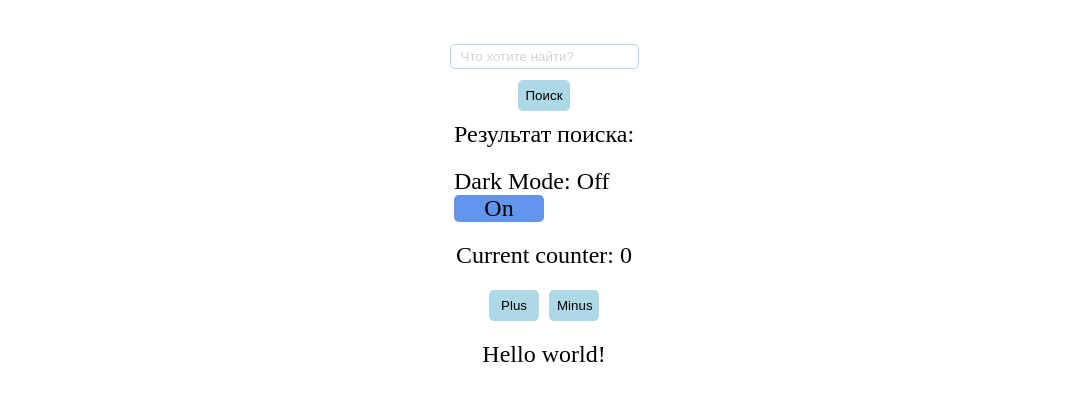
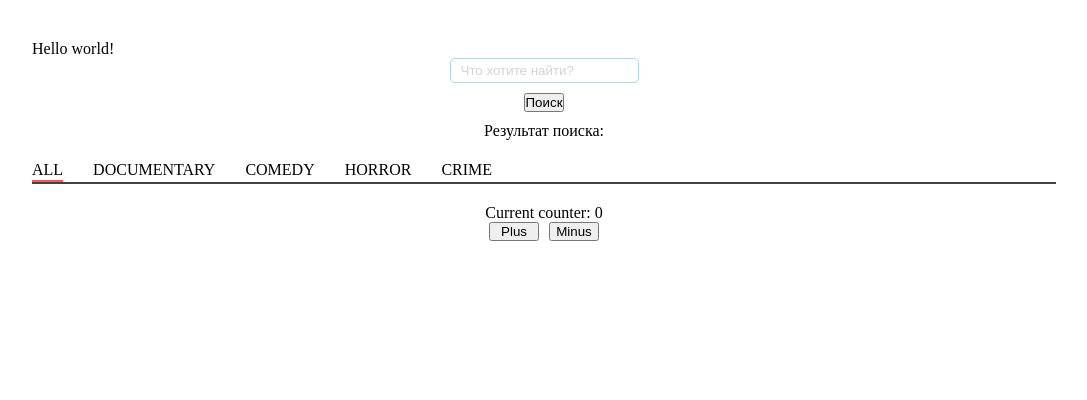
Before and after one commit to Vseuvoleny/ReactJS_Global_Mentoring, a React (Create React App) app in the folder app/: page / in a window 1280 px wide. Shown: the top 400 px of the page, without its empty margins (96-1183 px from the left). Built offline with nearby package versions, Linux system fonts and the light colour scheme.

Commit message:
update ArrowComoponent

```diff
--- a/app/src/App.jsx
+++ b/app/src/App.jsx
@@ -3,10 +3,9 @@ import Main from "./Main/Main";
 import "./App.scss";
 
 const App = () => {
-  const [darkMode, setDarkMode] = useState(false);
   return (
-    <div className={`App ${darkMode ? "dark" : ""}`}>
-      <Main darkMode={darkMode} setDarkMode={setDarkMode} />
+    <div className="App">
+      <Main />
     </div>
   );
 };
--- a/app/src/App.scss
+++ b/app/src/App.scss
@@ -1,33 +1,15 @@
 * {
   box-sizing: border-box;
+  margin: 0;
   padding: 0;
-  margin: 0;
-}
-.App {
-  display: flex;
-  flex-direction: column;
-  height: 100vh;
-  align-items: center;
-  padding-top: 40px;
-  font-size: 24px;
-  div + div {
-    margin-top: 20px;
-  }
 }
 
-.dark {
-  color: #fff;
-  background: #333;
+li {
+  list-style: none;
 }
 
-.button {
-  padding: 8px;
-  outline: none;
-  border: 0;
-  border-radius: 5px;
-  background: lightblue;
-  cursor: pointer;
-  &:active {
-    transform: translateY(5px);
-  }
+.App {
+  margin: 0 auto;
+  padding-top: 40px;
+  width: 80%;
 }
--- a/app/src/Main/Main.jsx
+++ b/app/src/Main/Main.jsx
@@ -9,13 +9,13 @@ export const Main = ({ darkMode, setDarkMode }) => {
   const [searchResult, setSearchResult] = useState("");
   return (
     <>
+      <ElementCr />
       <ComponentR
         searchResult={searchResult}
         setSearchResult={setSearchResult}
       />
-      <ArrowComponent darkMode={darkMode} setDarkMode={setDarkMode} />
+      <ArrowComponent />
       <PureComponents counter={counter} setCounter={setCounter} />
-      <ElementCr />
     </>
   );
 };
--- a/app/src/components/ArrowComponents/ArrowComponents.jsx
+++ b/app/src/components/ArrowComponents/ArrowComponents.jsx
@@ -1,22 +1,30 @@
-import React from "react";
+import React, { useState } from "react";
 import "./ArrowComponents.scss";
 
-export const ArrowComponents = ({ darkMode, setDarkMode }) => {
+const films = [
+  { title: "All", id: 1 },
+  { title: "Documentary", id: 2 },
+  { title: "Comedy", id: 3 },
+  { title: "Horror", id: 4 },
+  { title: "crime", id: 5 },
+];
+
+const ArrowComponents = () => {
+  const [activeFilm, setActiveFilm] = useState(1);
+
   return (
-    <div className="arrow">
-      <p>Dark Mode: {darkMode ? "On" : "Off"}</p>
-      <input
-        id="togler"
-        hidden
-        className="check"
-        type="checkbox"
-        onClick={() => setDarkMode(!darkMode)}
-      />
-      <label className="toggler" htmlFor="togler">
-        <div className="control">
-          <span></span>
-        </div>
-      </label>
+    <div className="films-category">
+      <ul className="films-category__films">
+        {films.map((f) => (
+          <li
+            key={f.id}
+            className={`film ${activeFilm === f.id ? "active" : ""}`}
+            onClick={() => setActiveFilm(f.id)}
+          >
+            {f.title}
+          </li>
+        ))}
+      </ul>
     </div>
   );
 };
--- a/app/src/components/ArrowComponents/ArrowComponents.scss
+++ b/app/src/components/ArrowComponents/ArrowComponents.scss
@@ -1,30 +1,25 @@
-.arrow {
-  width: 180px;
-  input[type="checkbox"]:checked ~ .toggler .control span::before {
-    content: "Off";
-  }
-  input[type="checkbox"]:checked ~ .toggler .control span {
-    transform: translateX(90px);
-  }
+.films-category {
+  margin-bottom: 20px;
+  margin-top: 20px;
 
-  .toggler {
-    text-align: center;
-    .control {
-      display: flex;
-      span {
-        display: inline-block;
-        width: 90px;
-        text-align: center;
-        transition: transform 1s;
-        &:before {
-          content: "On";
-        }
+  &__films {
+    border-bottom: 2px solid #424242;
+    display: flex;
 
-        &:first-of-type {
-          border-radius: 5px;
-          background: cornflowerblue;
-        }
+    .film {
+      cursor: pointer;
+      font-size: 16px;
+      font-weight: 500;
+      line-height: 20px;
+      text-transform: uppercase;
+
+      &.active {
+        border-bottom: 2px solid #f65261;
       }
+    }
+
+    .film + .film {
+      margin-left: 30px;
     }
   }
 }
```
